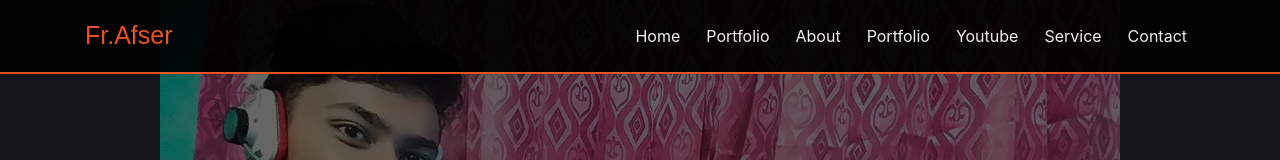
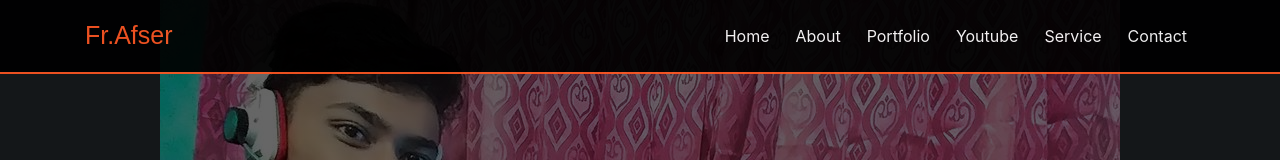
Before and after one commit to frafser/frafser.github.io, a plain HTML site: page index.html in a window 1280 px wide. Shown: the top 160 px of the page. Drawn offline with Linux system fonts and the light colour scheme; a web font is replaced by a local one.

Commit message:
Update index.html

```diff
--- a/index.html
+++ b/index.html
@@ -26,7 +26,6 @@
                 <div id="navbarNav" class="collapse navbar-collapse py-2">
                     <ul class="navbar-nav ml-auto">
                         <li class="nav-item"><a class="nav-link" href="index.html">Home</a></li>
-                        <li class="nav-item"><a class="nav-link" href="#">Portfolio</a></li>
                         <li class="nav-item"><a class="nav-link" href="#about">About</a></li>
                         <li class="nav-item"><a class="nav-link" href="#works">Portfolio</a></li>
                         <li class="nav-item"><a class="nav-link" href="#youtube">Youtube</a></li>
```
